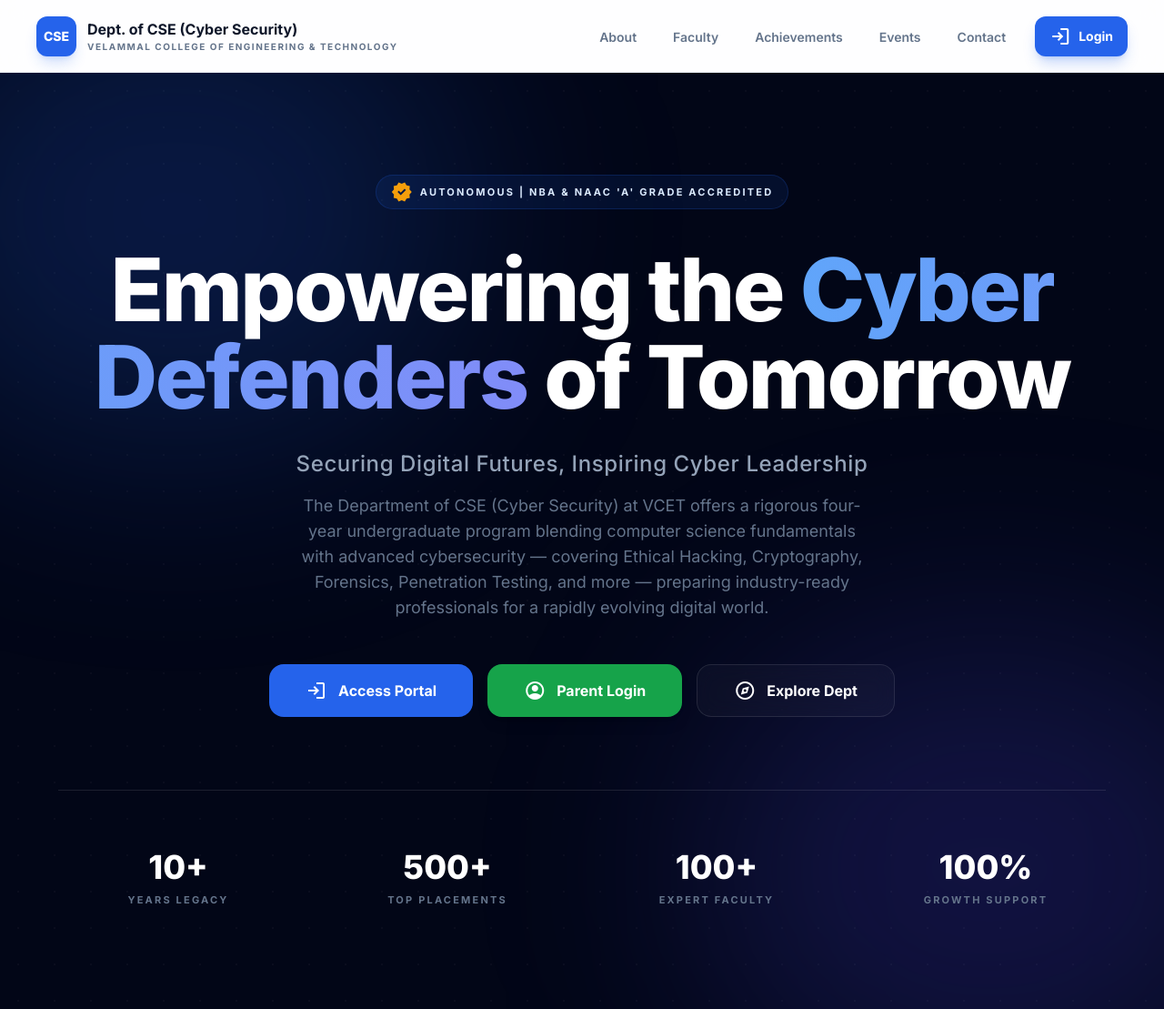
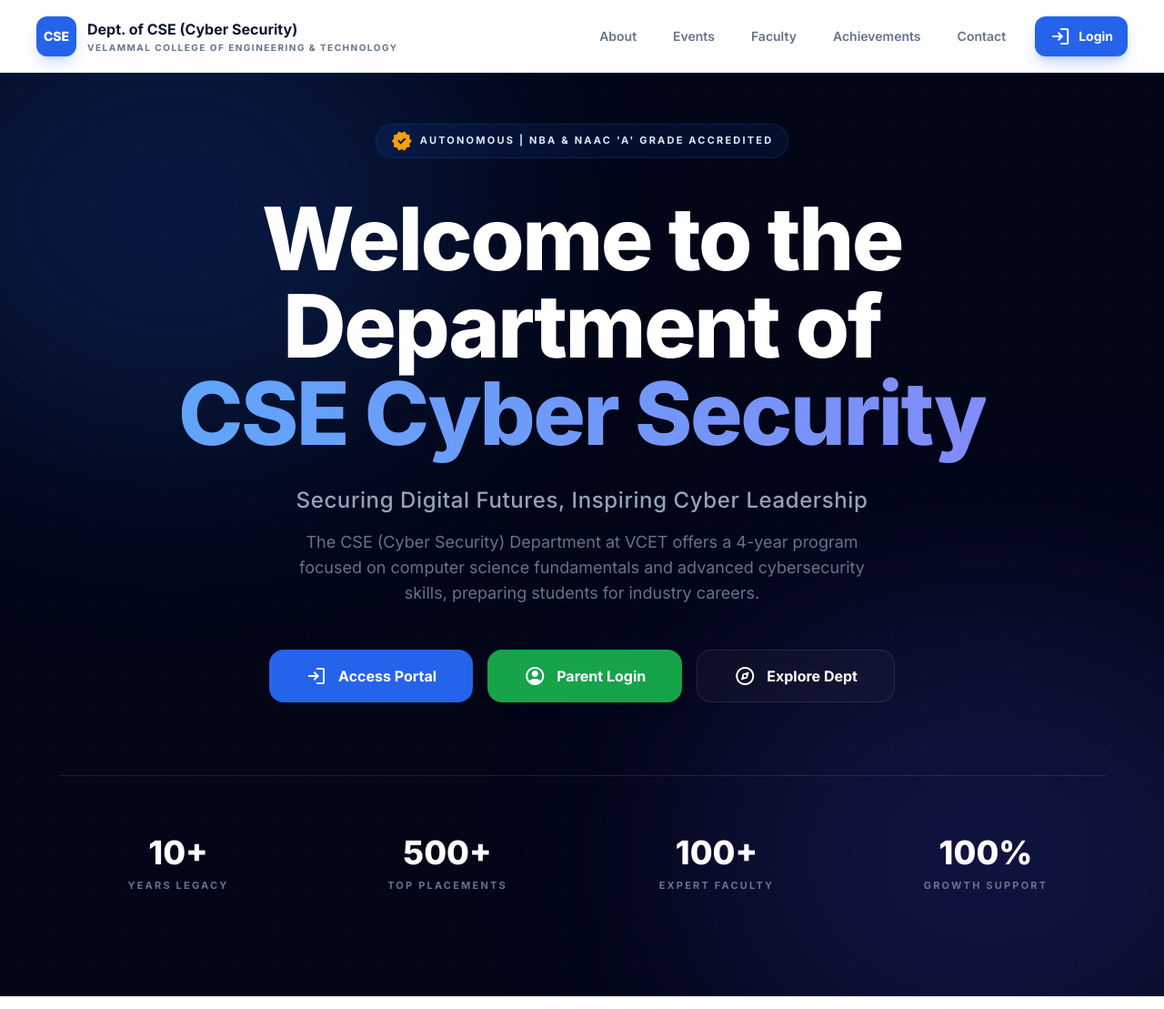
Before and after one commit to Rasika28-cs/Smart-Academic-System, a Django app: page / in a window 1280 px wide. Shown: the top 1109 px of the page at 91% size. Run offline with Django 4.2, Linux system fonts and the light colour scheme; data that the repository does not hold is empty; some libraries are stand-ins or nearby versions.

Commit message:
Update index.html layout and content; add cyber-security image

```diff
--- a/attendance/templates/index.html
+++ b/attendance/templates/index.html
@@ -12,6 +12,7 @@
   <link crossorigin="" href="https://fonts.gstatic.com" rel="preconnect" />
   <link href="https://fonts.googleapis.com/css2?family=Inter:wght@300;400;500;600;700;800&amp;display=swap"
     rel="stylesheet" />
+
   <link rel="stylesheet" href="https://cdnjs.cloudflare.com/ajax/libs/font-awesome/6.7.2/css/all.min.css">
   <link
     href="https://fonts.googleapis.com/css2?family=Material+Symbols+Outlined:opsz,wght,FILL,GRAD@20..48,100..700,0..1,-50..200"
@@ -169,6 +170,7 @@
 
     body {
       overflow-x: hidden;
+      line-height: 1.6;
     }
 
     /* Hero CTA buttons: wrap cleanly on small screens */
@@ -474,13 +476,13 @@
           href="#about">About</a></li>
       <li><a
           class="px-4 py-2 text-sm font-semibold text-muted hover:text-primary transition-colors rounded-lg hover:bg-primary/5"
+          href="#nge">Events</a></li>
+      <li><a
+          class="px-4 py-2 text-sm font-semibold text-muted hover:text-primary transition-colors rounded-lg hover:bg-primary/5"
           href="#faculty">Faculty</a></li>
       <li><a
           class="px-4 py-2 text-sm font-semibold text-muted hover:text-primary transition-colors rounded-lg hover:bg-primary/5"
           href="#achievements">Achievements</a></li>
-      <li><a
-          class="px-4 py-2 text-sm font-semibold text-muted hover:text-primary transition-colors rounded-lg hover:bg-primary/5"
-          href="#nge">Events</a></li>
       <li><a
           class="px-4 py-2 text-sm font-semibold text-muted hover:text-primary transition-colors rounded-lg hover:bg-primary/5"
           href="#contact">Contact</a></li>
@@ -504,11 +506,11 @@
     <a class="p-3 sm:p-4 text-base font-semibold text-text rounded-xl hover:bg-slate-50 border border-transparent hover:border-slate-100"
       href="#about" onclick="closeMobile()">About</a>
     <a class="p-3 sm:p-4 text-base font-semibold text-text rounded-xl hover:bg-slate-50 border border-transparent hover:border-slate-100"
+      href="#nge" onclick="closeMobile()">Events</a>
+    <a class="p-3 sm:p-4 text-base font-semibold text-text rounded-xl hover:bg-slate-50 border border-transparent hover:border-slate-100"
       href="#faculty" onclick="closeMobile()">Faculty</a>
     <a class="p-3 sm:p-4 text-base font-semibold text-text rounded-xl hover:bg-slate-50 border border-transparent hover:border-slate-100"
       href="#achievements" onclick="closeMobile()">Achievements</a>
-    <a class="p-3 sm:p-4 text-base font-semibold text-text rounded-xl hover:bg-slate-50 border border-transparent hover:border-slate-100"
-      href="#nge" onclick="closeMobile()">Events</a>
     <a class="p-3 sm:p-4 text-base font-semibold text-text rounded-xl hover:bg-slate-50 border border-transparent hover:border-slate-100"
       href="#contact" onclick="closeMobile()">Contact</a>
     <div class="flex gap-3 mt-2">
@@ -526,7 +528,8 @@
   <!-- ═══════════════════════════════════════
      HERO
 ══════════════════════════════════════════ -->
-  <section class="hero-section relative bg-[#020617] py-16 sm:py-20 lg:py-28 px-4 sm:px-6 overflow-hidden">
+  <section
+    class="hero-section relative bg-[#020617] pt-6 sm:pt-10 lg:pt-14 pb-16 sm:pb-20 lg:pb-28 px-4 sm:px-6 overflow-hidden">
     <div class="absolute inset-0 pointer-events-none overflow-hidden">
       <div class="absolute top-[-10%] left-[-10%] w-[50%] h-[50%] bg-primary/20 blur-[120px] rounded-full"></div>
       <div class="absolute bottom-[-10%] right-[-10%] w-[50%] h-[50%] bg-secondary/20 blur-[120px] rounded-full"></div>
@@ -541,17 +544,19 @@
       </div>
       <h1
         class="hero-h1 text-3xl sm:text-5xl md:text-6xl lg:text-7xl xl:text-8xl font-extrabold text-white leading-[1.05] mb-5 sm:mb-8 tracking-tight px-2">
-        Empowering the <span
-          class="text-primary-600 bg-clip-text text-transparent bg-gradient-to-r from-blue-400 to-indigo-400">Cyber
-          Defenders</span> of Tomorrow
+
+        Welcome to the Department of <br>
+        <span class="text-primary-600 bg-clip-text text-transparent bg-gradient-to-r from-blue-400 to-indigo-400">
+          CSE Cyber Security
+        </span>
+
       </h1>
       <p class="hero-sub text-base sm:text-lg md:text-2xl text-slate-400 font-medium mb-3 sm:mb-4 tracking-wide">
         Securing Digital Futures, Inspiring Cyber Leadership</p>
       <p
         class="hero-desc max-w-2xl mx-auto text-slate-500 text-sm sm:text-base md:text-lg mb-8 sm:mb-12 leading-relaxed px-4">
-        The Department of CSE (Cyber Security) at VCET offers a rigorous four-year undergraduate program blending
-        computer science fundamentals with advanced cybersecurity — covering Ethical Hacking, Cryptography, Forensics,
-        Penetration Testing, and more — preparing industry-ready professionals for a rapidly evolving digital world.
+        The CSE (Cyber Security) Department at VCET offers a 4-year program focused on computer science fundamentals and
+        advanced cybersecurity skills, preparing students for industry careers.
       </p>
       <div class="hero-cta-group mb-12 sm:mb-20 px-4">
         <a class="px-7 sm:px-10 py-3.5 sm:py-4 bg-primary text-white rounded-2xl font-bold flex items-center gap-3 hover:bg-primary-700 hover:shadow-2xl hover:shadow-primary/30 transition-all active:scale-[0.97] text-sm sm:text-base"
@@ -621,7 +626,7 @@
           </h2>
 
           <div class="space-y-5 text-muted leading-relaxed">
-            <p class="text-lg">
+            <p>
               The Department of Computer Science and Engineering (Cyber Security)
               provides students with a strong foundation in computing alongside
               specialized expertise in modern cyber security technologies.
@@ -638,7 +643,7 @@
         <!-- IMAGE -->
         <div class="relative">
           <div class="overflow-hidden rounded-3xl shadow-xl h-[300px] sm:h-[400px] lg:h-[450px]">
-            <img src="YOUR_IMAGE_HERE.jpg" alt="Cyber Security Department"
+            <img src="{% static 'images/cyber-security.png' %}" alt="Cyber Security Department"
               class="w-full h-full object-cover transition duration-700 hover:scale-105">
           </div>
 
@@ -946,8 +951,7 @@
           class="group bg-slate-50 border border-slate-100 rounded-[2rem] overflow-hidden hover:shadow-2xl hover:shadow-slate-200/60 transition-all hover:-translate-y-2">
           <div class="h-44 sm:h-56 overflow-hidden relative">
             {% if member.image %}
-            <img src="{{ member.image.url }}" alt="{{ member.name }}">
-            <p>{{ member.image.url }}</p>
+            <img src="{{ member.image.url }}" alt="{{ member.name }}" class="w-full h-full object-cover object-top">
             {% else %}
             <div class="w-full h-full bg-slate-200 flex items-center justify-center">
               <span class="material-symbols-outlined text-slate-400 text-5xl sm:text-6xl fill">account_circle</span>
@@ -1176,9 +1180,16 @@
             <a class="w-10 h-10 sm:w-11 sm:h-11 bg-white/5 rounded-xl flex items-center justify-center hover:bg-primary transition-all border border-white/5 group"
               href="https://www.instagram.com/vcet_cyse_2024?igsh=ejlvYXNvMnNnY2kw" target="_blank"
               aria-label="Instagram">
-              <span class="material-symbols-outlined text-[18px] sm:text-[20px] group-hover:text-white">
-                photo_camera
-              </span>
+
+              <svg class="w-[18px] h-[18px] sm:w-[20px] sm:h-[20px] group-hover:scale-110 transition"
+                viewBox="0 0 24 24" fill="currentColor">
+
+                <path
+                  d="M7 2C4.24 2 2 4.24 2 7v10c0 2.76 2.24 5 5 5h10c2.76 0 5-2.24 5-5V7c0-2.76-2.24-5-5-5H7zm10 2a3 3 0 0 1 3 3v10a3 3 0 0 1-3 3H7a3 3 0 0 1-3-3V7a3 3 0 0 1 3-3h10z" />
+                <path d="M12 7a5 5 0 1 0 0 10 5 5 0 0 0 0-10zm0 2.2a2.8 2.8 0 1 1 0 5.6 2.8 2.8 0 0 1 0-5.6z" />
+                <circle cx="17.5" cy="6.5" r="1.2" />
+
+              </svg>
             </a>
 
           </div>
```
Also changed, not shown: attendance/static/images/cyber-security.png (added).
